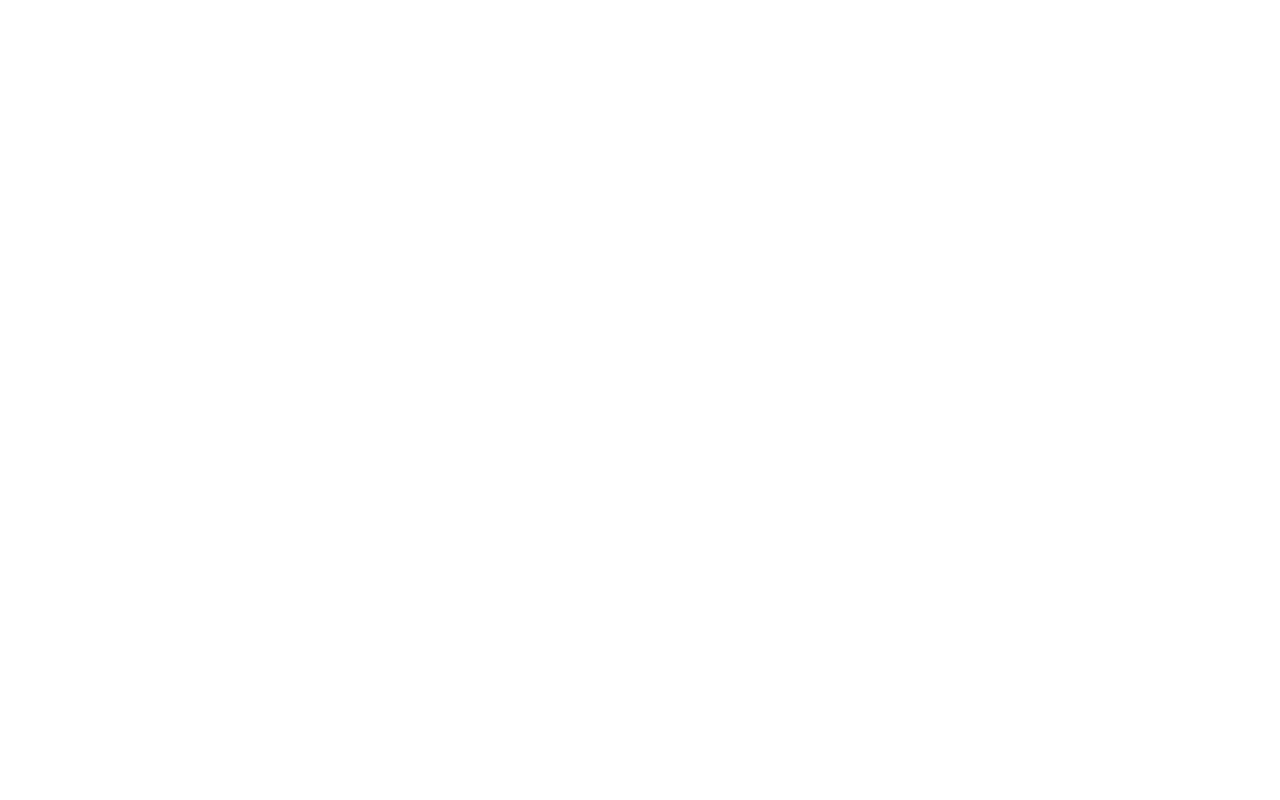
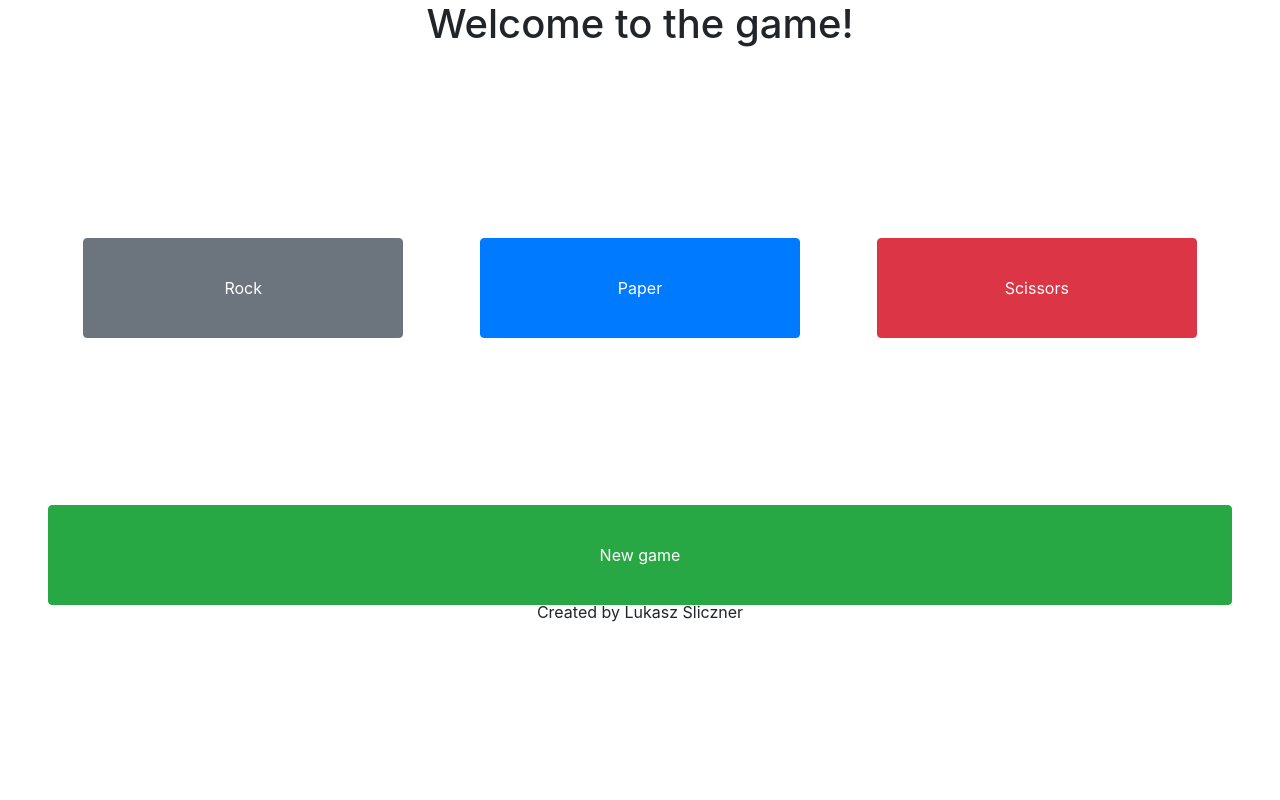
Before and after one commit to lukaszsl/rpsGame, a plain HTML site: page index.html in a window 1280 px wide. Drawn offline with nearby package versions, Linux system fonts and the light colour scheme.

Commit message:
Add header, buttons and footer. Start placing components.

```diff
--- a/css/style.css
+++ b/css/style.css
@@ -0,0 +1,11 @@
+body {
+	height: 100vh;
+}
+
+.btn {
+	margin: 3%;
+}
+
+.main-button {
+	margin: 10% 3%;
+}
--- a/index.html
+++ b/index.html
@@ -11,7 +11,18 @@
   </head>
 
   <body>
-
+		<header class="d-flex justify-content-center h-25">
+			<h1>Welcome to the game!</h1>
+		</header>
+		<div class="d-flex justify-content-center h-50 flex-wrap">
+			<button type="button" class="btn btn-secondary w-25 h-25">Rock</button>
+			<button type="button" class="btn btn-primary w-25 h-25">Paper</button>
+			<button type="button" class="btn btn-danger w-25 h-25">Scissors</button>
+			<button type="button" class="main-button btn btn-success w-100 h-25 mx-5">New game</button>
+		</div>
+		<footer class="d-flex justify-content-center h-25">
+			<p>Created by Lukasz Sliczner</p>
+		</footer>
 
 		<script src="js/scripts.js"></script>
     <script src="https://code.jquery.com/jquery-3.2.1.slim.min.js" integrity="sha384-KJ3o2DKtIkvYIK3UENzmM7KCkRr/rE9/Qpg6aAZGJwFDMVNA/GpGFF93hXpG5KkN" crossorigin="anonymous"></script>
```
